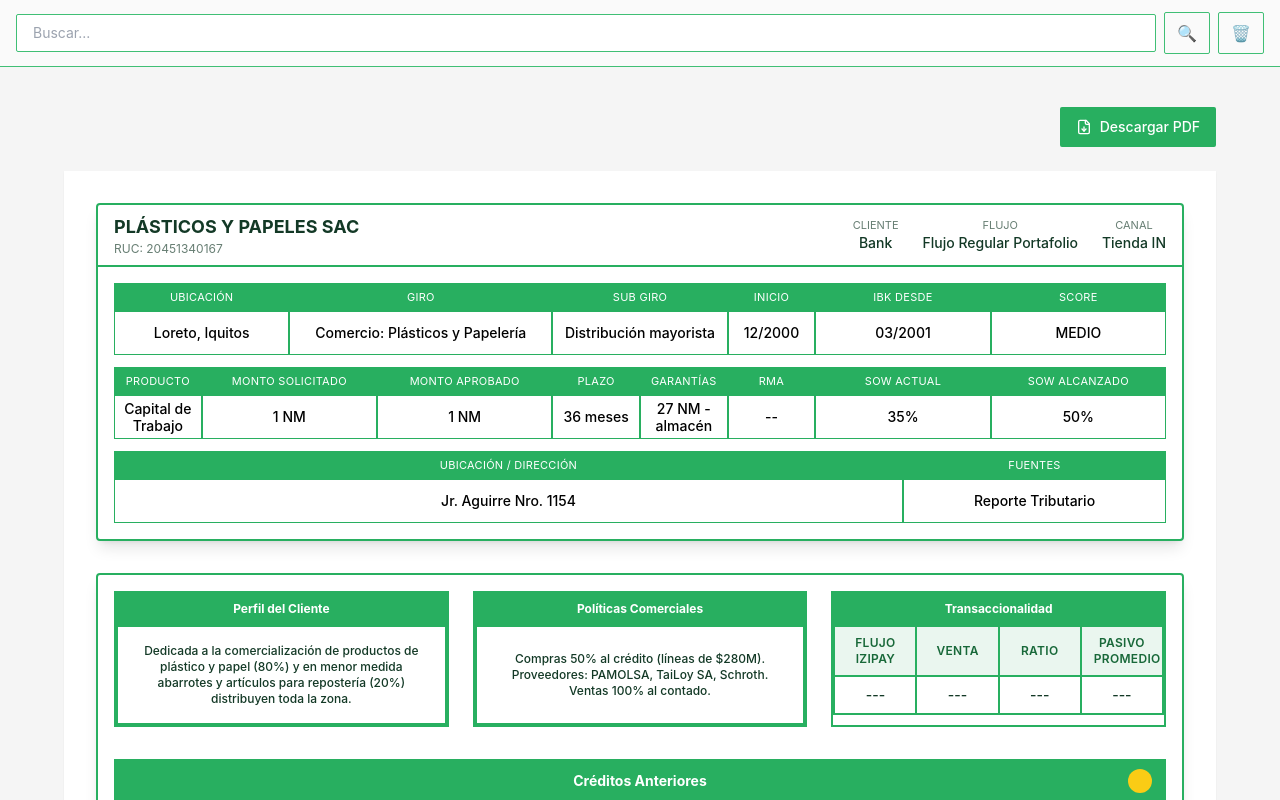
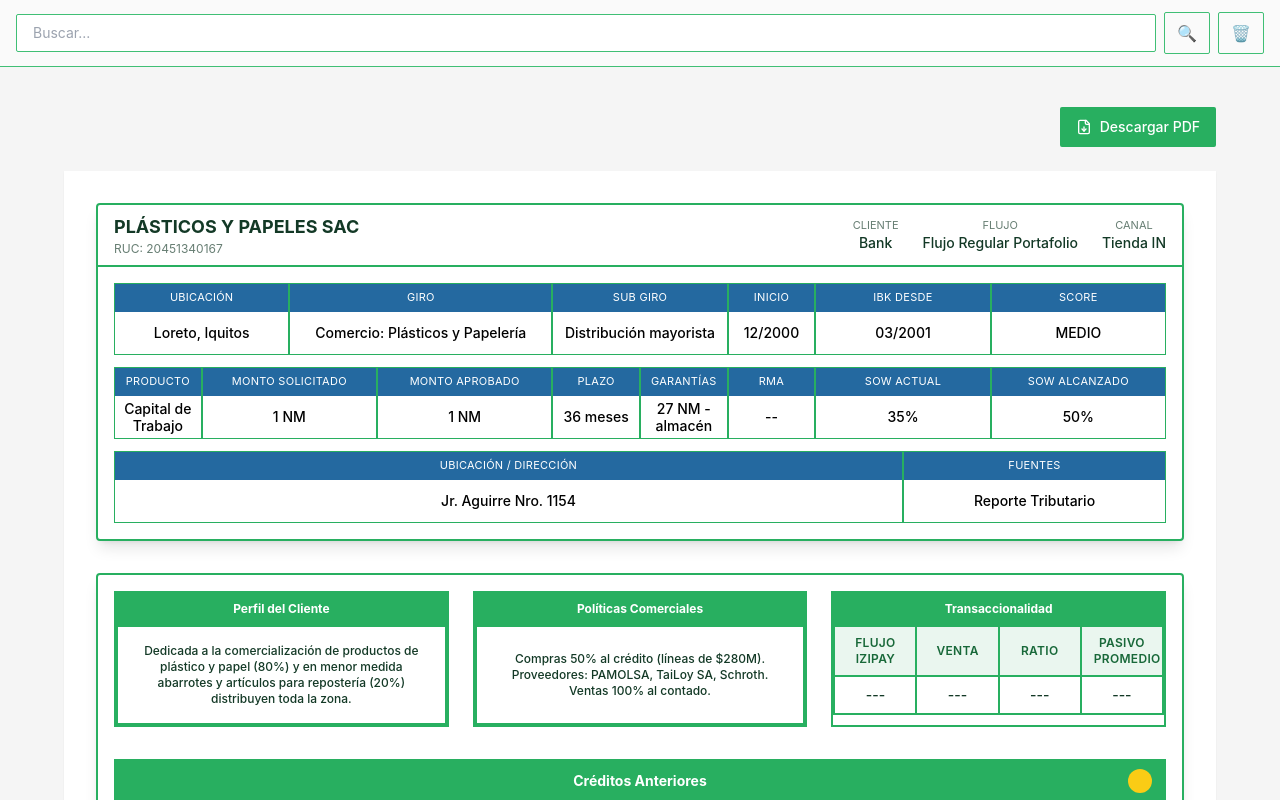
Before and after one commit to aless1999ct/OnePager-View, a React (Vite) app: page / in a window 1280 px wide. Shown: the top 800 px of the page. Built offline with nearby package versions, Linux system fonts and the light colour scheme; the HTML template or start-up script is replaced by a standard one.

Commit message:
Update CompanyDataCard.tsx

```diff
--- a/src/components/CompanyDataCard.tsx
+++ b/src/components/CompanyDataCard.tsx
@@ -9,7 +9,7 @@ const DataField = ({ label, value, className = "" }: DataFieldProps) => (
 
     {/* LABEL */}
     <div className="
-      bg-[#28af60]
+      bg-[#2469A0]
       text-white
       text-[11px]
       uppercase
```
